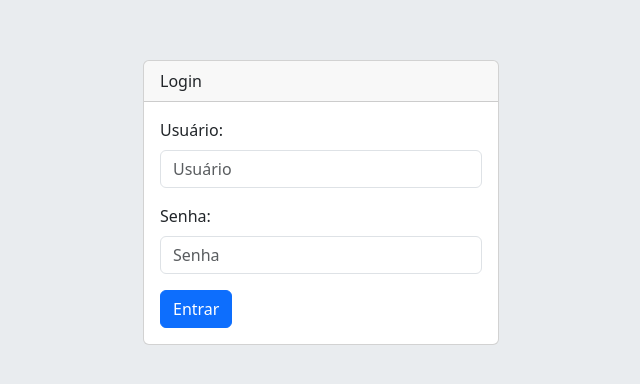
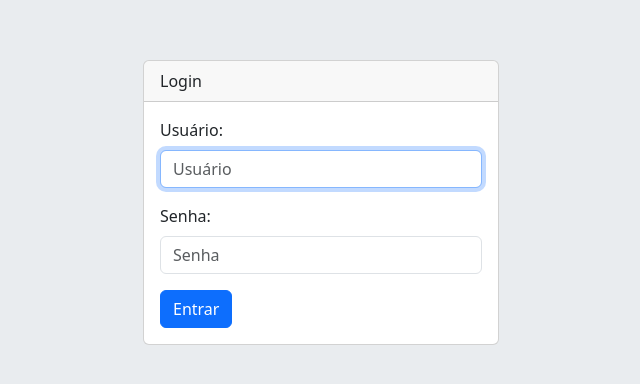
Before and after one commit to jvsjanilson/react_financeiro, a React (Create React App) app: page /login in a window 1280 px wide. Shown: the part 198-582 px from the top of the page, without its empty margins (319-959 px from the left). Built offline with nearby package versions, Linux system fonts and the light colour scheme.

Commit message:
feat: focus no username

```diff
--- a/src/components/Login.tsx
+++ b/src/components/Login.tsx
@@ -27,7 +27,10 @@ const Login: React.FC = () => {
                             <Form onSubmit={handleLogin}>
                                 <Form.Group className="mb-3" controlId="usernameid">
                                     <Form.Label>Usuário:</Form.Label>
-                                    <Form.Control type="text" placeholder="Usuário" value={username} onChange={(e) => setUsername(e.target.value)} />
+                                    <Form.Control type="text" placeholder="Usuário"
+                                        value={username} onChange={(e) => setUsername(e.target.value)}
+                                        autoFocus
+                                    />
                                 </Form.Group>
                                 <Form.Group className="mb-3" controlId="passwordid">
                                     <Form.Label>Senha:</Form.Label>
```
